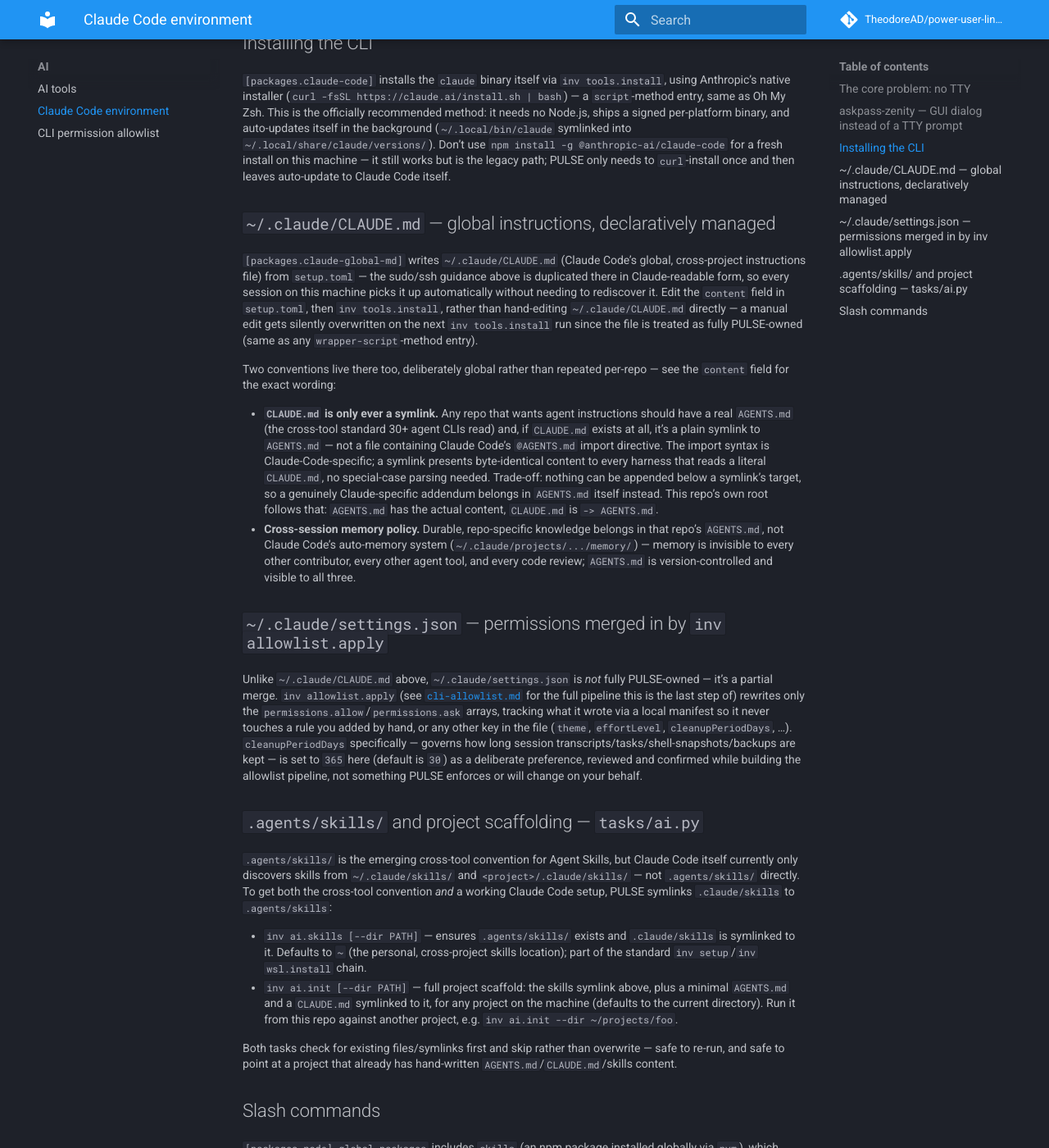
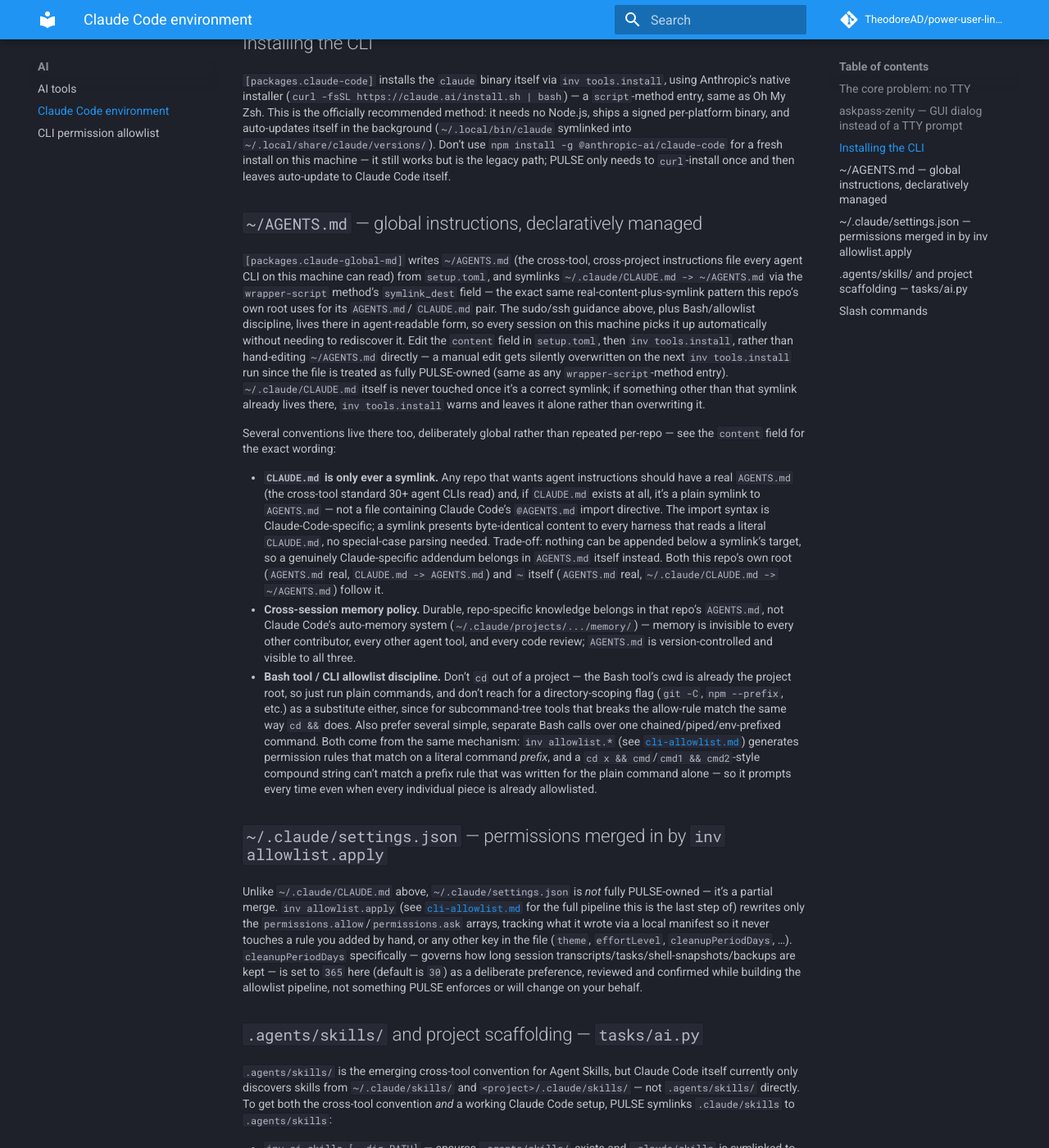
Before and after one commit to TheodoreAD/power-user-linux-setup, an MkDocs documentation site: the page built from docs/claude-code.md, in a window 1280 px wide and 1400 px high, scrolled down 1107 px. Shown: the whole window at 82% size. Built offline with MkDocs 1.6.1 and Material for MkDocs 9.7.7, drawn with Linux system fonts in a browser that asks for light colours; comment, search, counter and statistics services are not loaded.

Commit message:
Move global agent instructions to ~/AGENTS.md, add allowlist-discipline rules
Mirror the repo-root AGENTS.md/CLAUDE.md pattern for the global instructions
file too: ~/AGENTS.md is now the real, PULSE-deployed content and
~/.claude/CLAUDE.md is a plain symlink to it, via a new symlink_dest option on
the wrapper-script install method. The repo's own AGENTS.md now points at
~/AGENTS.md for universal conventions instead of ever duplicating them, and
tasks/ai.py's scaffold template does the same for new projects.

Also adds Bash/CLI-allowlist discipline rules to the global file: don't cd out
of a project or reach for a directory-scoping flag as a substitute (both break
Claude Code's prefix-based allow-rule matching the same way), and prefer
several simple Bash calls over one chained/piped/env-prefixed one.

Co-Authored-By: Claude Sonnet 5 <noreply@anthropic.com>

```diff
--- a/docs/ai.md
+++ b/docs/ai.md
@@ -65,7 +65,7 @@ claude
 
 PULSE installs it this way too — `[packages.claude-code]` in `setup.toml`, via `inv tools.install` — so on this machine you generally don't need the command above at all. (`npm install -g @anthropic-ai/claude-code` still works but is the legacy path.)
 
-See the [Claude Code docs](https://docs.anthropic.com/en/docs/claude-code) for MCP server setup, hooks, and slash commands. For what this repo specifically does to make it work well on this machine (sudo/ssh without a TTY, the global `CLAUDE.md`, `AGENTS.md`/`.agents/skills` scaffolding for any project), see [claude-code.md](claude-code.md).
+See the [Claude Code docs](https://docs.anthropic.com/en/docs/claude-code) for MCP server setup, hooks, and slash commands. For what this repo specifically does to make it work well on this machine (sudo/ssh without a TTY, the global `~/AGENTS.md` symlinked as `CLAUDE.md`, `AGENTS.md`/`.agents/skills` scaffolding for any project), see [claude-code.md](claude-code.md).
 
 ### Goose
 
--- a/docs/claude-code.md
+++ b/docs/claude-code.md
@@ -59,17 +59,22 @@ symlinked into `~/.local/share/claude/versions/`). Don't use `npm install -g @an
 for a fresh install on this machine — it still works but is the legacy path; PULSE only needs to
 `curl`-install once and then leaves auto-update to Claude Code itself.
 
-## `~/.claude/CLAUDE.md` — global instructions, declaratively managed
+## `~/AGENTS.md` — global instructions, declaratively managed
 
-`[packages.claude-global-md]` writes `~/.claude/CLAUDE.md` (Claude Code's global, cross-project
-instructions file) from `setup.toml` — the sudo/ssh guidance above is duplicated there in
-Claude-readable form, so every session on this machine picks it up automatically without needing
-to rediscover it. Edit the `content` field in `setup.toml`, then `inv tools.install`, rather than
-hand-editing `~/.claude/CLAUDE.md` directly — a manual edit gets silently overwritten on the next
+`[packages.claude-global-md]` writes `~/AGENTS.md` (the cross-tool, cross-project instructions
+file every agent CLI on this machine can read) from `setup.toml`, and symlinks
+`~/.claude/CLAUDE.md -> ~/AGENTS.md` via the `wrapper-script` method's `symlink_dest` field — the
+exact same real-content-plus-symlink pattern this repo's own root uses for its `AGENTS.md`/
+`CLAUDE.md` pair. The sudo/ssh guidance above, plus Bash/allowlist discipline, lives there in
+agent-readable form, so every session on this machine picks it up automatically without needing to
+rediscover it. Edit the `content` field in `setup.toml`, then `inv tools.install`, rather than
+hand-editing `~/AGENTS.md` directly — a manual edit gets silently overwritten on the next
 `inv tools.install` run since the file is treated as fully PULSE-owned (same as any
-`wrapper-script`-method entry).
+`wrapper-script`-method entry). `~/.claude/CLAUDE.md` itself is never touched once it's a correct
+symlink; if something other than that symlink already lives there, `inv tools.install` warns and
+leaves it alone rather than overwriting it.
 
-Two conventions live there too, deliberately global rather than repeated per-repo — see the
+Several conventions live there too, deliberately global rather than repeated per-repo — see the
 `content` field for the exact wording:
 
 - **`CLAUDE.md` is only ever a symlink.** Any repo that wants agent instructions should have a real
@@ -78,12 +83,21 @@ Two conventions live there too, deliberately global rather than repeated per-rep
   directive. The import syntax is Claude-Code-specific; a symlink presents byte-identical content
   to every harness that reads a literal `CLAUDE.md`, no special-case parsing needed. Trade-off:
   nothing can be appended below a symlink's target, so a genuinely Claude-specific addendum belongs
-  in `AGENTS.md` itself instead. This repo's own root follows that: `AGENTS.md` has the actual
-  content, `CLAUDE.md` is `-> AGENTS.md`.
+  in `AGENTS.md` itself instead. Both this repo's own root (`AGENTS.md` real, `CLAUDE.md ->
+  AGENTS.md`) and `~` itself (`AGENTS.md` real, `~/.claude/CLAUDE.md -> ~/AGENTS.md`) follow it.
 - **Cross-session memory policy.** Durable, repo-specific knowledge belongs in that repo's
   `AGENTS.md`, not Claude Code's auto-memory system (`~/.claude/projects/.../memory/`) — memory is
   invisible to every other contributor, every other agent tool, and every code review; `AGENTS.md`
   is version-controlled and visible to all three.
+- **Bash tool / CLI allowlist discipline.** Don't `cd` out of a project — the Bash tool's cwd is
+  already the project root, so just run plain commands, and don't reach for a directory-scoping
+  flag (`git -C`, `npm --prefix`, etc.) as a substitute either, since for subcommand-tree tools
+  that breaks the allow-rule match the same way `cd &&` does. Also prefer several simple, separate
+  Bash calls over one chained/piped/env-prefixed command. Both come from the same mechanism: `inv allowlist.*`
+  (see [`cli-allowlist.md`](cli-allowlist.md)) generates permission rules that match on a literal
+  command *prefix*, and a `cd x && cmd`/`cmd1 && cmd2`-style compound string can't match a prefix
+  rule that was written for the plain command alone — so it prompts every time even when every
+  individual piece is already allowlisted.
 
 ## `~/.claude/settings.json` — permissions merged in by `inv allowlist.apply`
 
```
Also changed, not shown: AGENTS.md (+9 -0 lines), docs/configuration.md (+1 -1 lines), setup.toml (+46 -3 lines), 2 other files.
